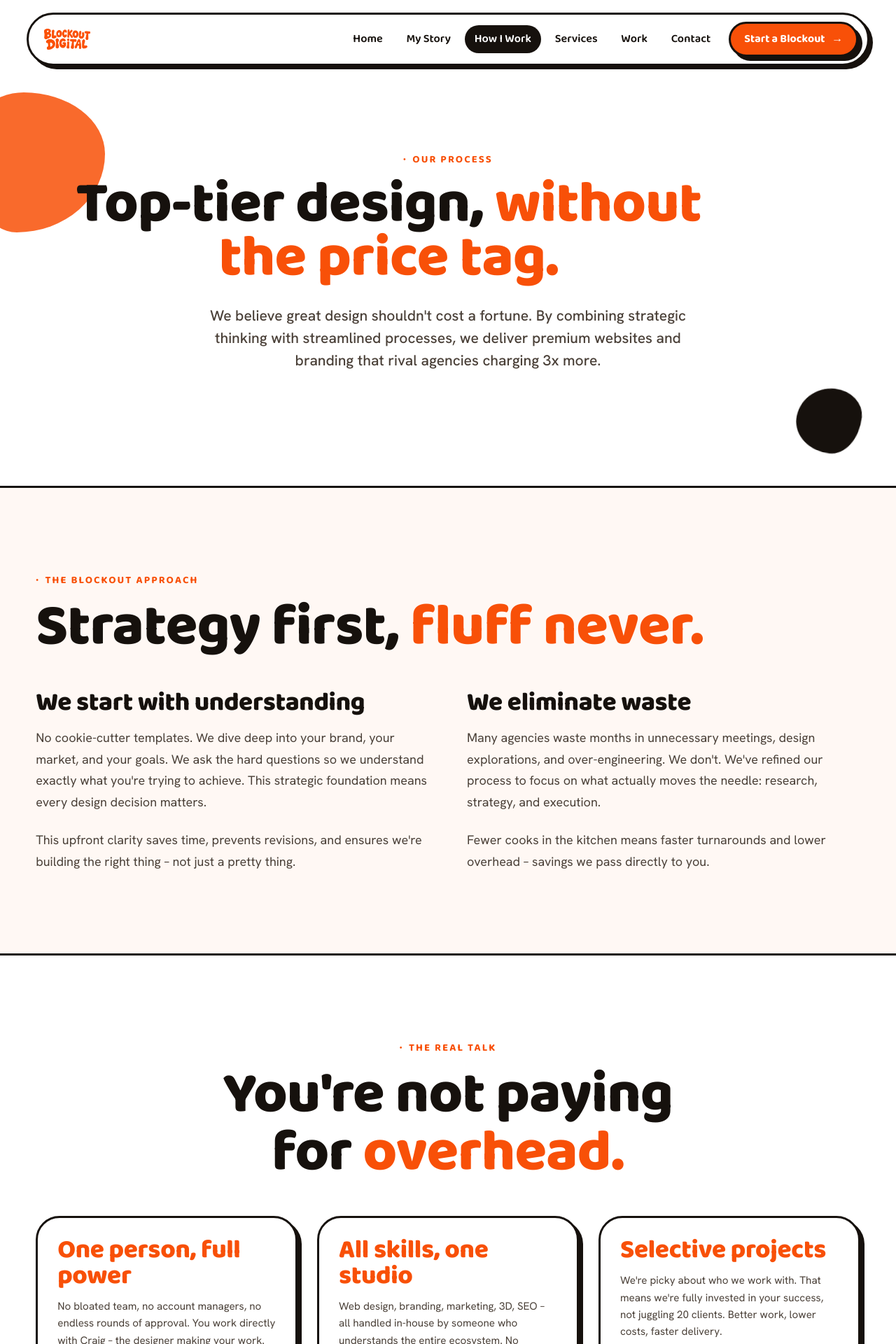
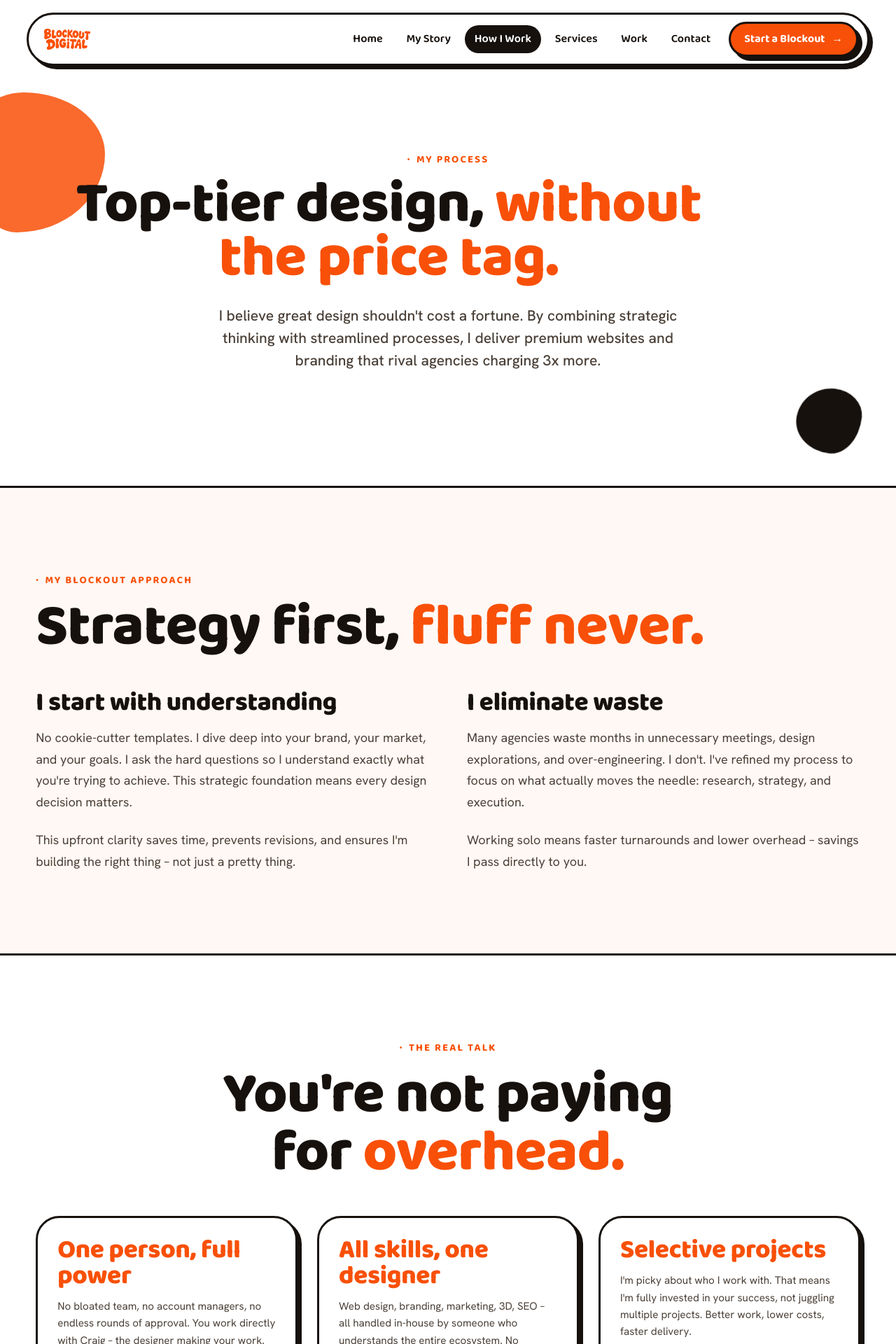
Before and after one commit to cormstonbusiness-eng/blockout-digital, a Next.js app: page /how-we-work in a window 1280 px wide. Shown: the top 1920 px of the page at 70% size. Built offline with nearby package versions, Linux system fonts and the light colour scheme.

Commit message:
Update website to reflect solo practitioner language

```diff
--- a/app/how-we-work/page.tsx
+++ b/app/how-we-work/page.tsx
@@ -30,12 +30,12 @@ export default function HowWeWork() {
         ></div>
 
         <div className="wrap center" style={{ position: "relative", zIndex: 2 }}>
-          <span className="eyebrow reveal">Our process</span>
+          <span className="eyebrow reveal">My process</span>
           <h1 className="display h-xl reveal" data-d="1" style={{ margin: "14px 0 28px", maxWidth: "20ch" }}>
             Top-tier design, <span className="text-orange">without the price tag.</span>
           </h1>
           <p className="lead reveal" style={{ maxWidth: "60ch", margin: "0 auto 48px" }}>
-            We believe great design shouldn't cost a fortune. By combining strategic thinking with streamlined processes, we deliver premium websites and branding that rival agencies charging 3x more.
+            I believe great design shouldn't cost a fortune. By combining strategic thinking with streamlined processes, I deliver premium websites and branding that rival agencies charging 3x more.
           </p>
         </div>
       </section>
@@ -44,7 +44,7 @@ export default function HowWeWork() {
       <section className="section-pad" style={{ background: "var(--paper-warm)", borderBlock: "3px solid var(--ink)" }}>
         <div className="wrap">
           <div className="reveal" style={{ marginBottom: "48px" }}>
-            <span className="eyebrow">The blockout approach</span>
+            <span className="eyebrow">My blockout approach</span>
             <h2 className="h-xl" style={{ marginTop: "14px", maxWidth: "24ch" }}>
               Strategy first, <span className="text-orange">fluff never.</span>
             </h2>
@@ -52,22 +52,22 @@ export default function HowWeWork() {
 
           <div style={{ display: "grid", gridTemplateColumns: "1fr 1fr", gap: "54px", alignItems: "start" }}>
             <div className="reveal" data-d="1">
-              <h3 className="h-md" style={{ marginBottom: "16px" }}>We start with understanding</h3>
+              <h3 className="h-md" style={{ marginBottom: "16px" }}>I start with understanding</h3>
               <p style={{ color: "var(--ink-soft)", lineHeight: "1.7", marginBottom: "24px" }}>
-                No cookie-cutter templates. We dive deep into your brand, your market, and your goals. We ask the hard questions so we understand exactly what you're trying to achieve. This strategic foundation means every design decision matters.
+                No cookie-cutter templates. I dive deep into your brand, your market, and your goals. I ask the hard questions so I understand exactly what you're trying to achieve. This strategic foundation means every design decision matters.
               </p>
               <p style={{ color: "var(--ink-soft)", lineHeight: "1.7" }}>
-                This upfront clarity saves time, prevents revisions, and ensures we're building the right thing – not just a pretty thing.
+                This upfront clarity saves time, prevents revisions, and ensures I'm building the right thing – not just a pretty thing.
               </p>
             </div>
 
             <div className="reveal" data-d="2">
-              <h3 className="h-md" style={{ marginBottom: "16px" }}>We eliminate waste</h3>
+              <h3 className="h-md" style={{ marginBottom: "16px" }}>I eliminate waste</h3>
               <p style={{ color: "var(--ink-soft)", lineHeight: "1.7", marginBottom: "24px" }}>
-                Many agencies waste months in unnecessary meetings, design explorations, and over-engineering. We don't. We've refined our process to focus on what actually moves the needle: research, strategy, and execution.
+                Many agencies waste months in unnecessary meetings, design explorations, and over-engineering. I don't. I've refined my process to focus on what actually moves the needle: research, strategy, and execution.
               </p>
               <p style={{ color: "var(--ink-soft)", lineHeight: "1.7" }}>
-                Fewer cooks in the kitchen means faster turnarounds and lower overhead – savings we pass directly to you.
+                Working solo means faster turnarounds and lower overhead – savings I pass directly to you.
               </p>
             </div>
           </div>
@@ -93,7 +93,7 @@ export default function HowWeWork() {
             </div>
 
             <div className="reveal" data-d="2" style={{ background: "#fff", border: "3px solid var(--ink)", borderRadius: "var(--r-lg)", padding: "28px", boxShadow: "var(--shadow-pop)" }}>
-              <h3 className="h-md" style={{ margin: "0 0 12px", color: "var(--orange)" }}>All skills, one studio</h3>
+              <h3 className="h-md" style={{ margin: "0 0 12px", color: "var(--orange)" }}>All skills, one designer</h3>
               <p style={{ margin: 0, color: "var(--ink-soft)", lineHeight: "1.6", fontSize: "0.95rem" }}>
                 Web design, branding, marketing, 3D, SEO – all handled in-house by someone who understands the entire ecosystem. No subcontracting, no marking up freelance work.
               </p>
@@ -102,7 +102,7 @@ export default function HowWeWork() {
             <div className="reveal" data-d="3" style={{ background: "#fff", border: "3px solid var(--ink)", borderRadius: "var(--r-lg)", padding: "28px", boxShadow: "var(--shadow-pop)" }}>
               <h3 className="h-md" style={{ margin: "0 0 12px", color: "var(--orange)" }}>Selective projects</h3>
               <p style={{ margin: 0, color: "var(--ink-soft)", lineHeight: "1.6", fontSize: "0.95rem" }}>
-                We're picky about who we work with. That means we're fully invested in your success, not juggling 20 clients. Better work, lower costs, faster delivery.
+                I'm picky about who I work with. That means I'm fully invested in your success, not juggling multiple projects. Better work, lower costs, faster delivery.
               </p>
             </div>
           </div>
@@ -113,7 +113,7 @@ export default function HowWeWork() {
       <section className="section-pad" style={{ background: "var(--paper-warm)", borderTop: "3px solid var(--ink)" }}>
         <div className="wrap">
           <div className="reveal" style={{ marginBottom: "48px", maxWidth: "55ch" }}>
-            <span className="eyebrow">Your journey with us</span>
+            <span className="eyebrow">Your journey with me</span>
             <h2 className="h-xl" style={{ marginTop: "14px" }}>
               From idea to <span className="text-orange">launch.</span>
             </h2>
@@ -162,7 +162,7 @@ export default function HowWeWork() {
                 <div>
                   <h3 className="h-md" style={{ margin: "0 0 8px" }}>Support & Growth</h3>
                   <p style={{ margin: 0, color: "var(--ink-soft)", lineHeight: "1.6" }}>
-                    Launch is the beginning. We're here for support, optimization, and helping you grow. Your success is our success.
+                    Launch is the beginning. I'm here for support, optimization, and helping you grow. Your success is my success.
                   </p>
                 </div>
               </div>
--- a/app/portfolio/page.tsx
+++ b/app/portfolio/page.tsx
@@ -31,18 +31,18 @@ export default function Portfolio() {
 
         <div className="wrap center" style={{ position: "relative", zIndex: 2 }}>
           <div className="reveal">
-            <span className="eyebrow">Our work</span>
+            <span className="eyebrow">My work</span>
             <h1 className="display h-xl reveal" data-d="1" style={{ margin: "14px 0 28px", maxWidth: "26ch" }}>
               Portfolio <span className="text-orange">coming soon.</span>
             </h1>
           </div>
           <p className="lead reveal" style={{ maxWidth: "60ch", marginBottom: "48px", margin: "0 auto 48px" }}>
-            We're being intentional about the work we showcase and the relationships we build. Right now, we're focused on forging meaningful partnerships with brands that share our vision for bold, uncompromising design. We're looking for people who are ready to invest in something special – teams that trust the process and understand that great work takes vision, strategy, and commitment.
+            I'm being intentional about the work I showcase and the relationships I build. Right now, I'm focused on forging meaningful partnerships with brands that share my vision for bold, uncompromising design. I'm looking for partners who are ready to invest in something special – brands that trust the process and understand that great work takes vision, strategy, and commitment.
           </p>
           <div className="reveal" style={{ background: "#fff", border: "3px solid var(--ink)", borderRadius: "var(--r-lg)", padding: "48px", boxShadow: "var(--shadow-pop)", maxWidth: "550px", margin: "0 auto" }}>
             <h3 className="h-md" style={{ margin: "0 0 16px" }}>Ready to build something unmissable?</h3>
             <p style={{ color: "var(--ink-soft)", margin: "0 0 24px", lineHeight: "1.6" }}>
-              If you're serious about creating work that stops people in their tracks, let's talk about your vision. We're selective about who we work with, and we're looking for partners ready to do bold work.
+              If you're serious about creating work that stops people in their tracks, let's talk about your vision. I'm selective about who I work with, and I'm looking for partners ready to do bold work.
             </p>
             <Link href="/contact" className="btn btn--lg" data-magnetic style={{ display: "inline-block" }}>
               Start a project <span className="arr">→</span>
--- a/app/services/page.tsx
+++ b/app/services/page.tsx
@@ -7,12 +7,12 @@ export default function Services() {
       <section className="section-pad" style={{ paddingBottom: "30px", position: "relative", overflow: "hidden" }}>
         <div className="blob" data-parallax="30" style={{ width: "160px", height: "160px", top: "12%", right: "6%" }}></div>
         <div className="wrap" style={{ position: "relative", zIndex: 2 }}>
-          <span className="eyebrow reveal">Five services, one team</span>
+          <span className="eyebrow reveal">Five services from one designer</span>
           <h1 className="display h-hero reveal" data-d="1" style={{ marginTop: "16px", maxWidth: "16ch" }}>
             Everything you need to <span className="text-orange">stand out.</span>
           </h1>
           <p className="lead reveal" data-d="2" style={{ marginTop: "24px", maxWidth: "54ch" }}>
-            No juggling five agencies. We build the whole thing under one roof – joined-up, on-brand and built to perform.
+            No juggling five agencies. I build the whole thing – joined-up, on-brand and built to perform.
           </p>
           <div className="tag-row reveal" data-d="3" style={{ marginTop: "26px" }}>
             <Link href="#websites" className="pill">01 Websites</Link>
--- a/components/Footer.tsx
+++ b/components/Footer.tsx
@@ -22,7 +22,7 @@ export default function Footer() {
           </div>
           <div className="footer__col">
             <h4>Studio</h4>
-            <Link href="/about">About us</Link>
+            <Link href="/about">About me</Link>
             <Link href="/services">Services</Link>
             <Link href="/portfolio">Work</Link>
           </div>
```
Also changed, not shown: app/contact/page.tsx (+7 -7 lines), app/page.tsx (+10 -10 lines).
